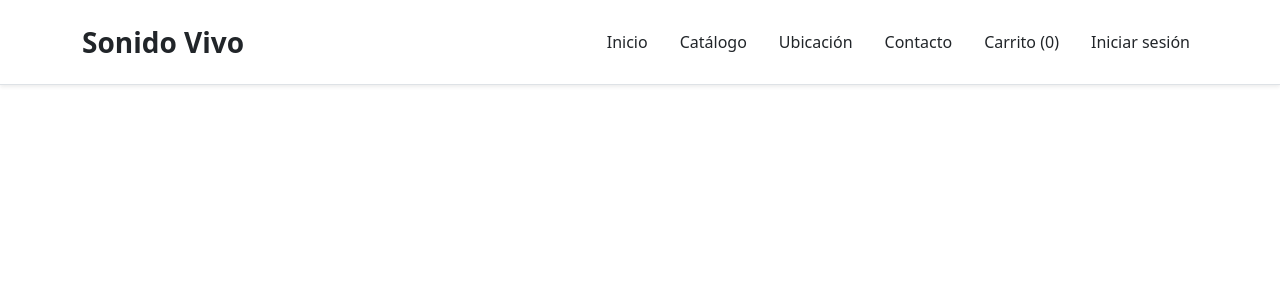
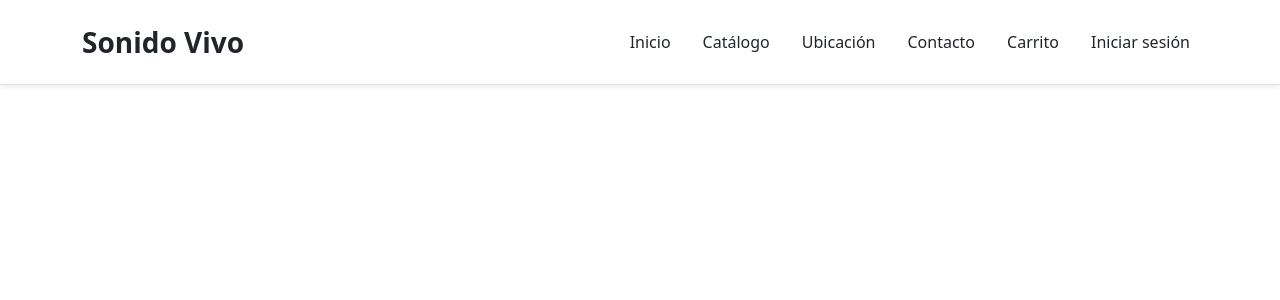
Before and after one commit to rrrbbb20/proyecto-sonido-vivo-02, a React (Vite) app: page / in a window 1280 px wide. Shown: the top 300 px of the page. Built offline with nearby package versions, Linux system fonts and the light colour scheme.

Commit message:
fix: simplificar navegación según contenidos vistos

```diff
--- a/src/components/Navegacion.jsx
+++ b/src/components/Navegacion.jsx
@@ -1,49 +1,13 @@
-import { useState } from "react";
-import { Container, Nav, Navbar, Button } from "react-bootstrap";
+import { Container, Nav, Navbar } from "react-bootstrap";
 import { NavLink, Link } from "react-router-dom";
 
 function Navegacion() {
-  // Recupera el usuario guardado en sessionStorage
-  const [usuarioActivo, setUsuarioActivo] = useState(() => {
-    const usuarioGuardado =
-      sessionStorage.getItem("usuarioActivoSonidoVivo");
-
-    return usuarioGuardado
-      ? JSON.parse(usuarioGuardado)
-      : null;
-  });
-
-  // Calcula la cantidad total de productos del carrito
-  const [cantidadCarrito] = useState(() => {
-    const carritoGuardado =
-      localStorage.getItem("carritoSonidoVivo");
-
-    if (!carritoGuardado) {
-      return 0;
-    }
-
-    const carrito = JSON.parse(carritoGuardado);
-
-    return carrito.reduce(
-      (total, producto) => total + producto.cantidad,
-      0
-    );
-  });
-
-  // Elimina la sesión activa
-  function cerrarSesion() {
-    sessionStorage.removeItem("usuarioActivoSonidoVivo");
-
-    setUsuarioActivo(null);
-  }
-
   return (
     <Navbar
       expand="md"
       className="bg-white shadow-sm border-bottom py-3 mb-4"
     >
       <Container>
-        {/* Logo con navegación interna de React Router */}
         <Navbar.Brand
           as={Link}
           to="/"
@@ -52,8 +16,9 @@ function Navegacion() {
           Sonido Vivo
         </Navbar.Brand>
 
-        {/* Botón hamburguesa para pantallas pequeñas */}
-        <Navbar.Toggle aria-controls="menu-principal" />
+        <Navbar.Toggle
+          aria-controls="menu-principal"
+        />
 
         <Navbar.Collapse id="menu-principal">
           <Nav className="ms-auto gap-3 align-items-center">
@@ -89,32 +54,15 @@ function Navegacion() {
               className="nav-link text-dark"
               to="/carrito"
             >
-              Carrito ({cantidadCarrito})
+              Carrito
             </NavLink>
 
-            {/* Cambia la navegación dependiendo de la sesión */}
-            {usuarioActivo ? (
-              <>
-                <span className="navbar-text">
-                  Hola, {usuarioActivo.nombre}
-                </span>
-
-                <Button
-                  variant="outline-danger"
-                  size="sm"
-                  onClick={cerrarSesion}
-                >
-                  Cerrar sesión
-                </Button>
-              </>
-            ) : (
             <NavLink
               className="nav-link text-dark"
               to="/login"
             >
               Iniciar sesión
             </NavLink>
-            )}
           </Nav>
         </Navbar.Collapse>
       </Container>
```
Lines whose indentation alone changed are shown as unchanged.
